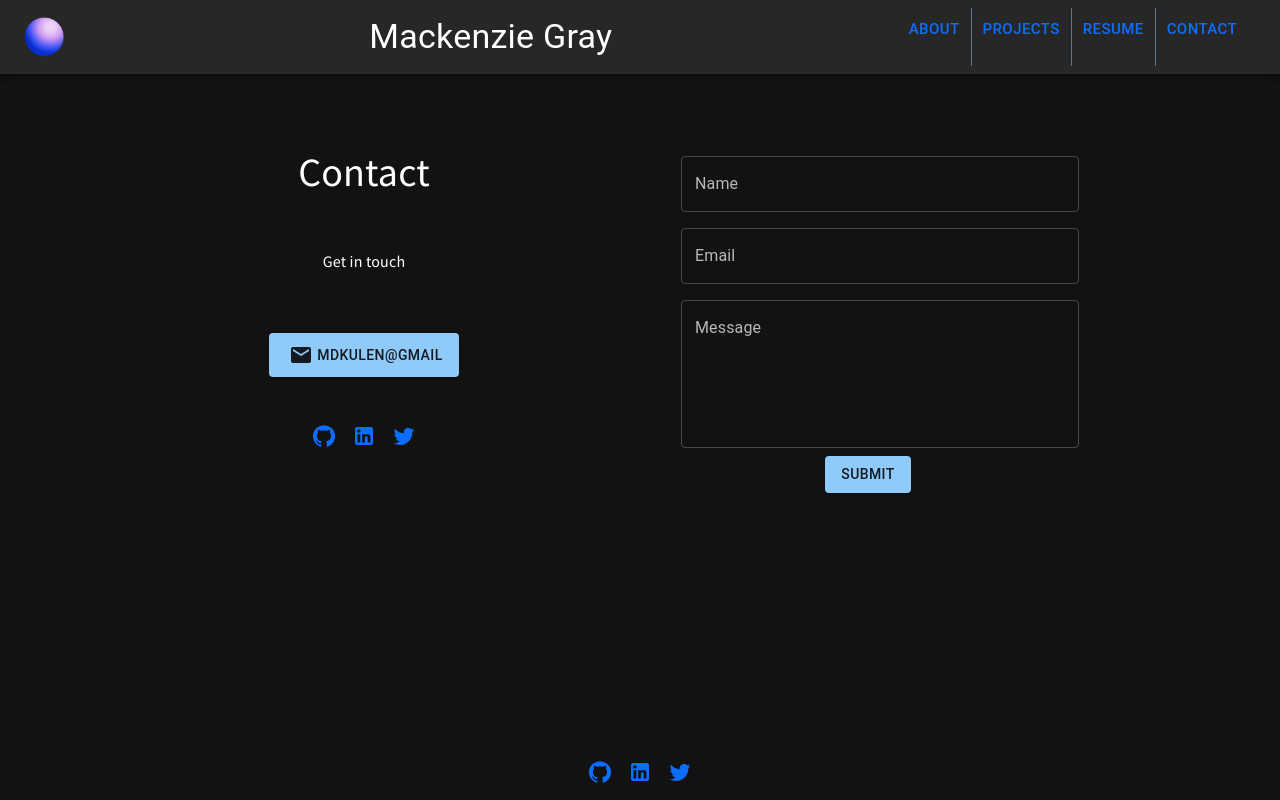
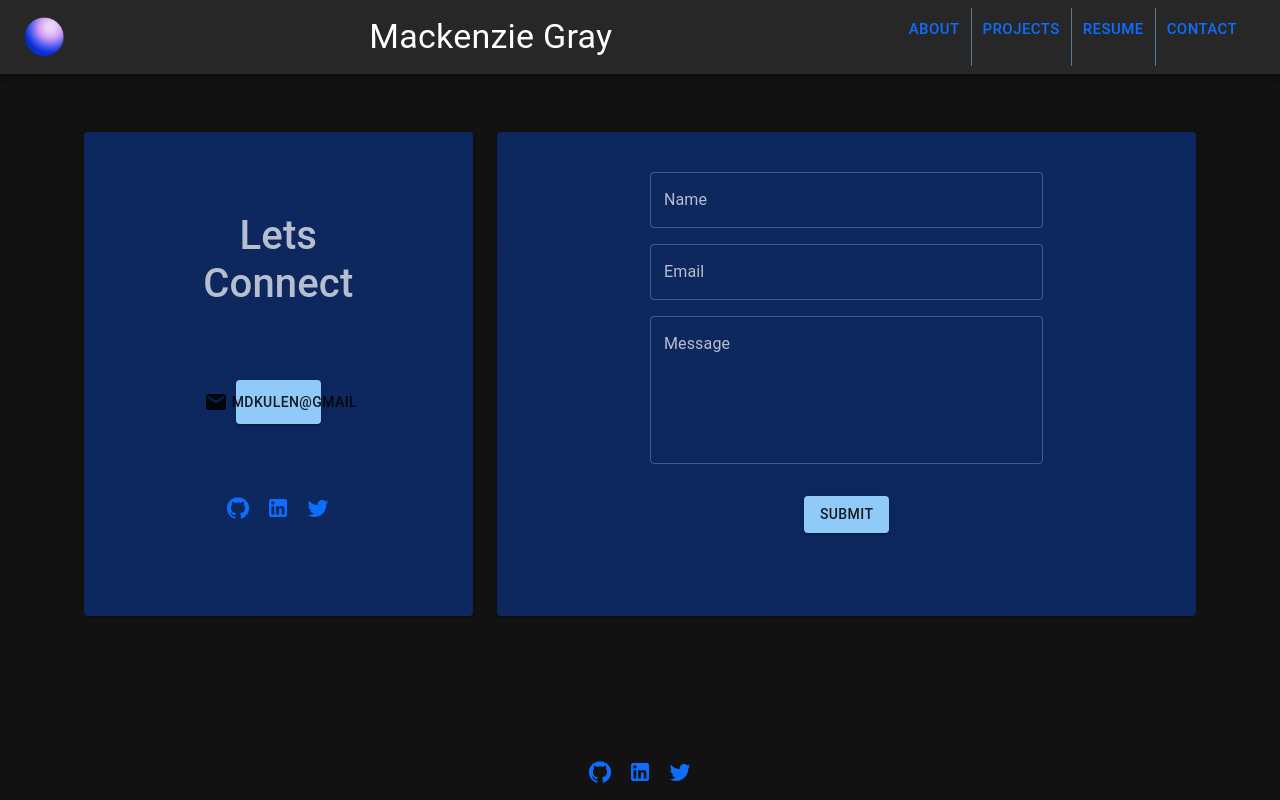
Before and after one commit to mdkgray/portfoligray, a React (Create React App) app: page /Contact in a window 1280 px wide. Built offline with nearby package versions, Linux system fonts and the light colour scheme.

Commit message:
styling page

```diff
--- a/src/components/Pages/Contact.js
+++ b/src/components/Pages/Contact.js
@@ -1,8 +1,11 @@
 import React from 'react';
-import 'bootstrap/dist/css/bootstrap.min.css';
-import CssBaseline from '@mui/material/CssBaseline';
-import Container from '@mui/material/Container';
+import { about } from '../../content';
+import { styled } from '@mui/material/styles';
+
 import Box from '@mui/material/Box';
+import Paper from '@mui/material/Paper';
+import Grid from '@mui/material/Grid';
+
 import TextField from '@mui/material/TextField';
 import Stack from '@mui/material/Stack';
 import Button from '@mui/material/Button';
@@ -11,38 +14,71 @@ import GitHubIcon from '@mui/icons-material/GitHub';
 import LinkedInIcon from '@mui/icons-material/LinkedIn';
 import TwitterIcon from '@mui/icons-material/Twitter';
 import EmailIcon from '@mui/icons-material/Email';
-import { about } from '../../content';
+
+const Item = styled(Paper)(({ theme }) => ({
+    backgroundColor: theme.palette.mode === 'dark' ? '#001C55' : '#fff',
+    ...theme.typography.body2,
+    padding: theme.spacing(1),
+    textAlign: 'center',
+    color: theme.palette.text.secondary,
+}));
 
 
 export default function Contact() {
     return (
-        <React.Fragment className="container">
-            <CssBaseline />
-            <Container className="container d-flex flex-direction-column col-md-11 justify-content-center mt-5">
-                <Box className="container row col-md-5">
-                    <h1>Contact</h1>
-                    <p>Get in touch</p>
-                    <div>
+        <Box sx={{ flexGrow: 1 }}>
+            <Grid
+                container
+                spacing={3}
+                padding={4}
+                display="flex"
+                justifyContent="center"
+                >
+                <Grid item xs={11} md={4}>
+                    <Item>
+                        <Box
+                            spacing={3}
+                            padding={4}
+                            margin={5}
+                            >
+                            <h1>Lets Connect</h1>
+                            <Box
+                                padding={4}
+                                margin={5}
+                                >
                                 <Link href="mailto:mdkulen@gmail.com" underline="none">
-                            <Stack spacing={2} direction="row" centered={'true'}>
-                                <Button variant="contained" className="mx-auto"><EmailIcon className="m-1"/>mdkulen@gmail</Button>
+                                    <Stack spacing={2} direction="row" >
+                                        <Button variant="contained"><EmailIcon className="m-1"/>mdkulen@gmail</Button>
                                     </Stack>
                                 </Link>
-                    </div>
-                    <div>
+                            </Box>
+                            <Box
+                                margin={2}>
                                 <a href={about.social.github} target="_blank" rel="noopener noreferrer" className="mx-2"><GitHubIcon /></a>
                                 <a href={about.social.linkedin} target="_blank" rel="noopener noreferrer" className="mx-2"><LinkedInIcon /></a>
                                 <a href={about.social.twitter} target="_blank" rel="noopener noreferrer" className="mx-2"><TwitterIcon /></a>
-                    </div>
                             </Box>
+                        </Box>
+                    </Item>
+                </Grid>
+
+                <Grid
+                    item xs={11}
+                    md={7}
+                    container
+                    >
+                    <Item>
                         <Box
                             component="form"
                             sx={{ '& .MuiTextField-root': { m: 1, width: '50ch'}}}
                             noValidate
                             autoComplete="off"
-                    className="container row col-md-6 justify-content-center"
+                            display="flex"
+                            justifyContent="center"
                             >
-                    <div className='col-md-9'>
+                            <Box
+                                padding={2}
+                                margin={1}>
                                 <TextField
                                     id="outlined-textarea"
                                     label="Name"
@@ -61,13 +97,14 @@ export default function Contact() {
                                     multiline
                                     rows={5}
                                 />
-
-                        <Stack spacing={2} direction="row">
+                                <Stack spacing={2} direction="row" margin={3}>
                                     <Button variant="contained" className="mx-auto">Submit</Button>
                                 </Stack>
-                    </div>
                             </Box>
-            </Container>
-        </React.Fragment>
+                        </Box>
+                    </Item>
+                </Grid>
+            </Grid>
+        </Box>
     );
 }
--- a/src/components/Pages/Resume.js
+++ b/src/components/Pages/Resume.js
@@ -1,8 +1,19 @@
 import React from 'react';
 import { skills } from '../../content';
+import { styled } from '@mui/material/styles';
+
+import Paper from '@mui/material/Paper';
 import Container from '@mui/material/Container';
 import Box from '@mui/material/Box';
 import Grid from '@mui/material/Unstable_Grid2';
+
+const Item = styled(Paper)(({ theme }) => ({
+    backgroundColor: theme.palette.mode === 'dark' ? '#001C55' : '#fff',
+    ...theme.typography.body2,
+    padding: theme.spacing(1),
+    textAlign: 'center',
+    color: theme.palette.text.secondary,
+}));
 
 export default function Resume() {
     return (
@@ -24,6 +35,7 @@ export default function Resume() {
                     <h2>Resume</h2>
                 </Grid>
 
+                <Item>
                     <Box columns={{ xs: 2, sm: 4, md: 6 }}>
                         <h2>Skills</h2>
                         <Grid
@@ -49,6 +61,8 @@ export default function Resume() {
                             ))}
                         </Grid>
                     </Box>
+                </Item>
+
             </Grid>
         </Container>
     );
```
Lines whose indentation alone changed are shown as unchanged.
